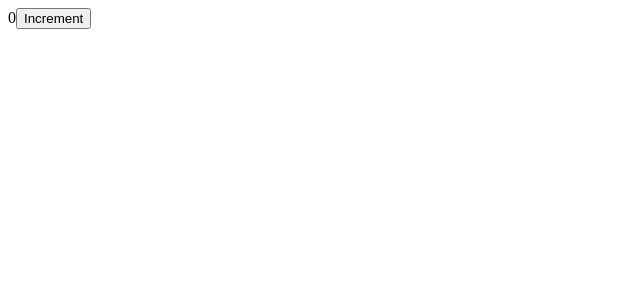
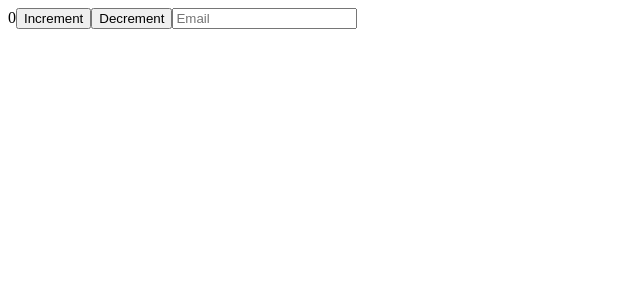
Before and after one commit to bluehy/react-hooks, a React (Create React App) app: page / in a window 1280 px wide. Shown: the top 300 px of the page, without its empty margins (0-640 px from the left). Built offline with nearby package versions, Linux system fonts and the light colour scheme.

Commit message:
use Hooks example

```diff
--- a/src/index.js
+++ b/src/index.js
@@ -29,11 +29,24 @@ import ReactDOM from "react-dom";
 
 //++++++ use Hooks+++++++
 const App = () => {
+  // Hooks
   const [count, setCount] = useState(0);
+  const [email, setEmail] = useState("");
+
+  // function
+  const updateEmail = e => {
+    const {target: {value}} = e;
+    setEmail(value);
+  }
+
+  // return
   return (
     <>
     {count}
-    <button onClick={()=> setCount(count +1)}>Increment</button>
+    <button onClick={()=> setCount(count + 1)}>Increment</button>
+    <button onClick={()=> setCount(count - 1)}>Decrement</button>
+    <input placeholder="Email" value={email} onChange={updateEmail} />
+
     </>
   )
 }
```
